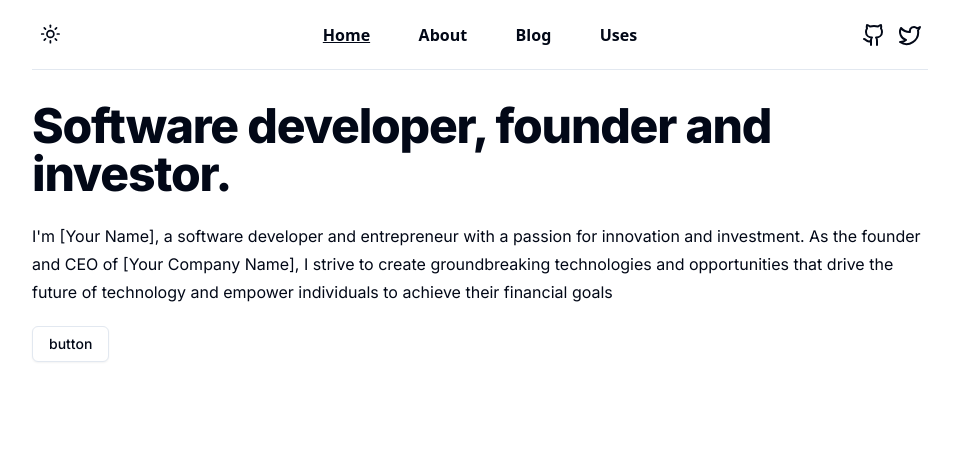
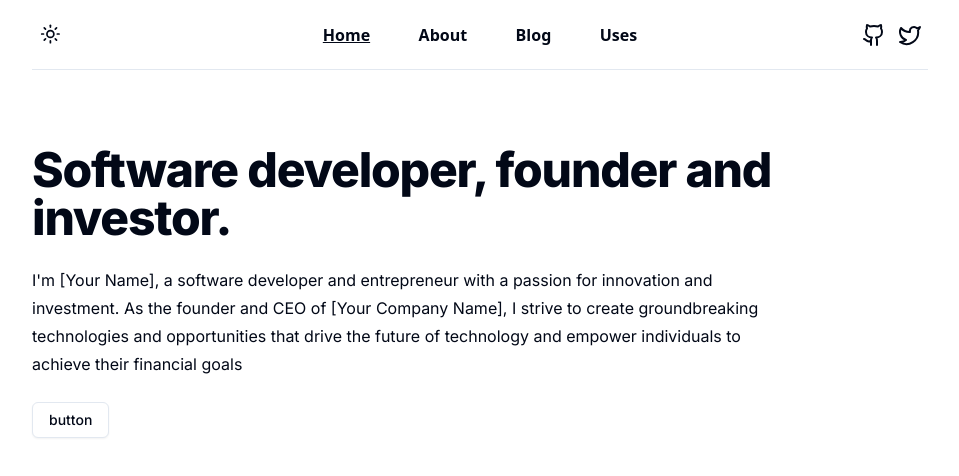
Before and after one commit to piotrszubert/nextjs-dev-portfolio, a Next.js app: page / in a window 1280 px wide. Shown: the top 476 px of the page, without its empty margins (160-1119 px from the left). Built offline with nearby package versions, Linux system fonts and the light colour scheme.

Commit message:
component refactor

```diff
--- a/components/pageHero.tsx
+++ b/components/pageHero.tsx
@@ -1,12 +1,23 @@
-import React from 'react';
+import React, { ReactNode } from 'react';
 
-export default function PageHero({ heading = 'Default heading', subheading = 'Default subheading' }) {
+type PageHeroProps = {
+  heading?: string;
+  subheading?: string;
+  children?: ReactNode;
+};
+
+export default function PageHero({ heading = 'Default heading', subheading = 'Default subheading', children }: PageHeroProps) {
   return (
     <>
-        <div className="py-5">
-            <h1 className='font-extrabold tracking-tight lg:text-5xl'>{heading}</h1>
-            <p className='leading-7 mt-6'>{subheading}</p>
-        </div>
+      <div className="py-16 max-w-3xl">
+        <h1 className='font-extrabold tracking-tight lg:text-5xl'>{heading}</h1>
+        <p className='leading-7 mt-6'>{subheading}</p>
+        {children && (
+          <div className='mt-6'>
+            {children}
+          </div>
+        )}
+      </div>
     </>
   );
 }
--- a/pages/index.tsx
+++ b/pages/index.tsx
@@ -14,10 +14,11 @@ export default function Home() {
       <PageHero
         heading='Software developer, founder and investor.'
         subheading="I'm [Your Name], a software developer and entrepreneur with a passion for innovation and investment. As the founder and CEO of [Your Company Name], I strive to create groundbreaking technologies and opportunities that drive the future of technology and empower individuals to achieve their financial goals"
-      />
-      <Button variant={'outline'}>
-        button
-      </Button>
+      >
+        <Button variant={'outline'}>
+          button
+        </Button>
+      </PageHero>
       </main>
     </Layout>
   )
```
